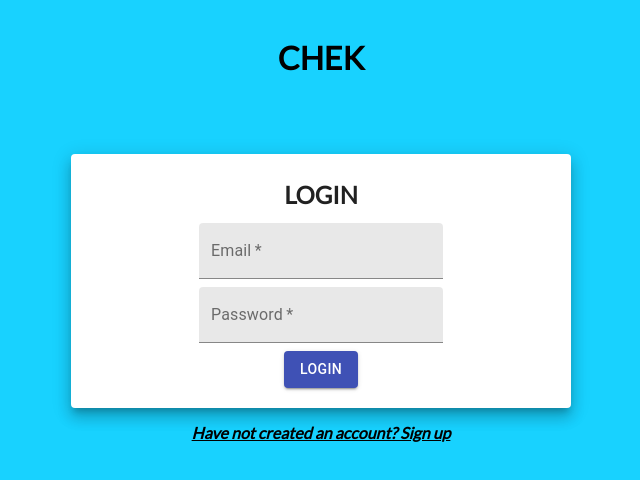
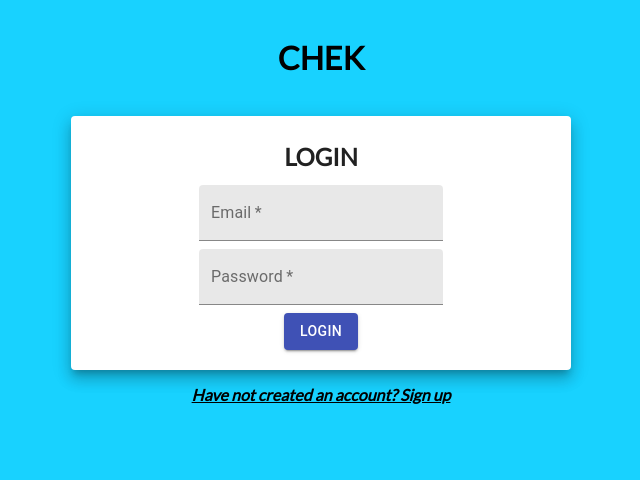
Before and after one commit to KhoiUna/chekchat, a Next.js app in the folder client/: page /login in a window 1280 px wide. Shown: the top 480 px of the page, without its empty margins (319-959 px from the left). Built offline with nearby package versions, Linux system fonts and the light colour scheme.

Commit message:
update UI

```diff
--- a/client/containers/layout.module.css
+++ b/client/containers/layout.module.css
@@ -12,6 +12,5 @@
 }
 
 .main {
-    padding: 3% 0;
     margin-top: 3%;
 }
```
